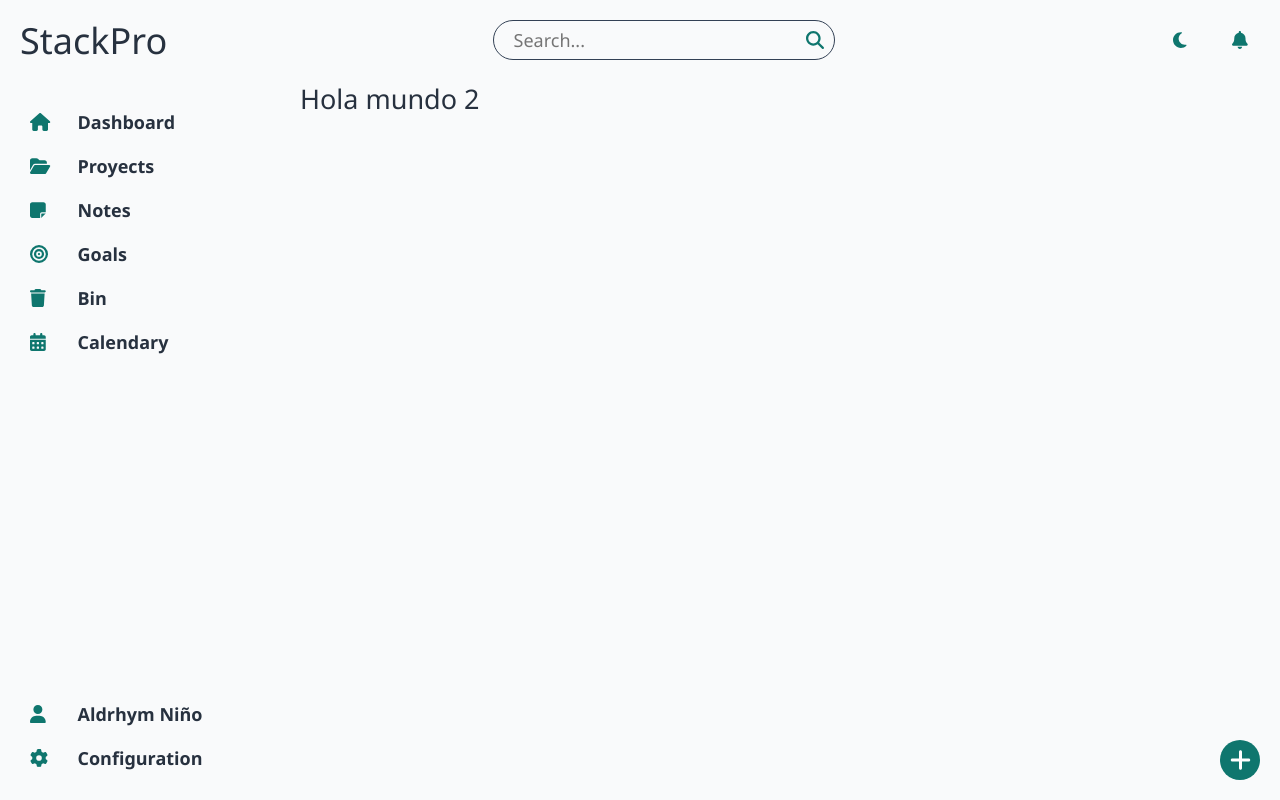
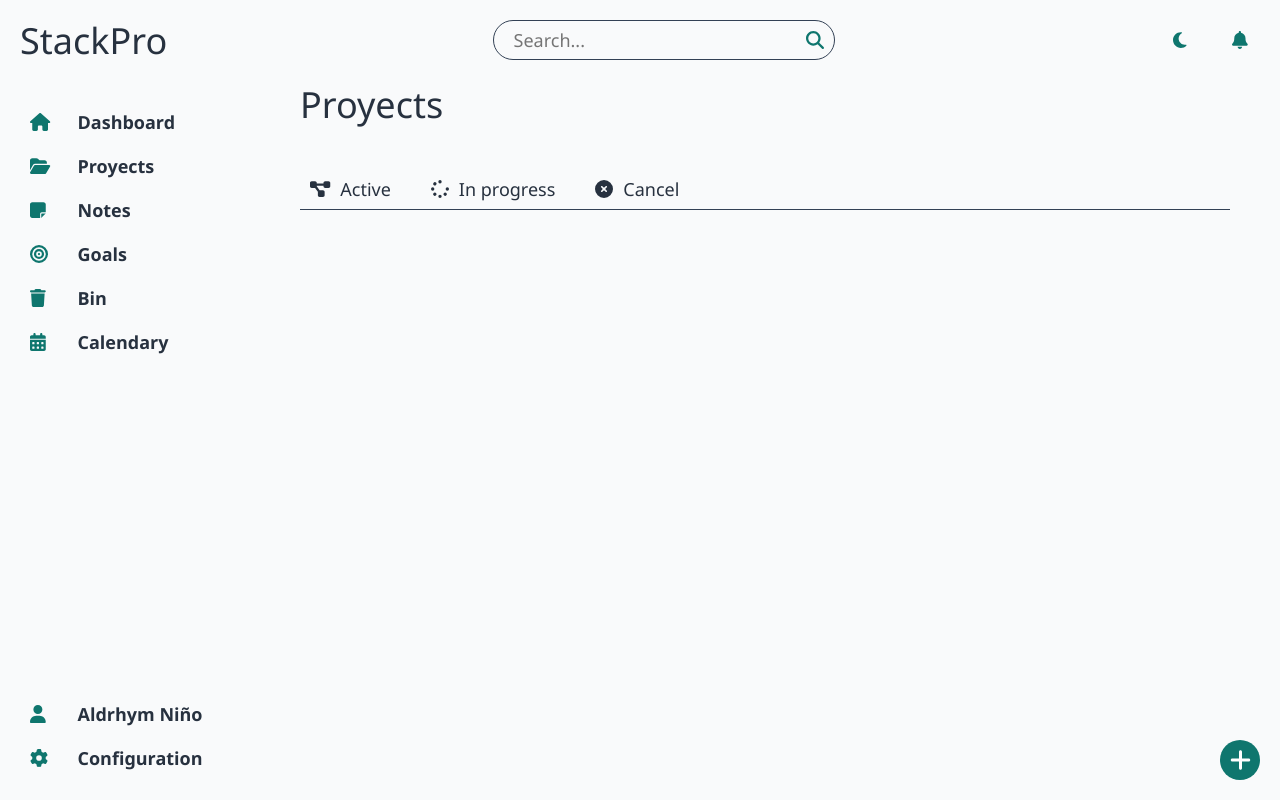
Before and after one commit to AldrhymNino/StackPro, a React (Vite) app: page /proyects in a window 1280 px wide. Built offline with nearby package versions, Linux system fonts and the light colour scheme.

Commit message:
haciendo nav de proyects

```diff
--- a/src/app/routes/index.jsx
+++ b/src/app/routes/index.jsx
@@ -12,7 +12,8 @@ import {
     Profile,
     Home,
     Build,
-    Createproyect
+    Createproyect,
+    Createnote
 } from "../../pages";
 
 const AppRoutes = () => {
@@ -27,6 +28,7 @@ const AppRoutes = () => {
                 <Route path="/proyects/create" element={<Createproyect />} />
 
                 <Route path="/notes" element={<Notes/>} />
+                <Route path="/notes/create" element={<Createnote />} />
 
                 <Route path="/bin" element={<Bin/>} />
                 <Route path="/goals" element={<Goals/>} />
--- a/src/components/button/Button.jsx
+++ b/src/components/button/Button.jsx
@@ -2,7 +2,7 @@
 import styles from './button.module.css';
 import clsx from 'clsx';
 
-const Button = ({ handle, children, outlined, rounded, primary, icon, floated }) => {
+const Button = ({ handle, children, outlined, rounded, primary, icon, floated, ghost }) => {
 
     const classes = clsx(
         styles['btn'],
@@ -11,7 +11,8 @@ const Button = ({ handle, children, outlined, rounded, primary, icon, floated })
             [styles['rounded']]: rounded,
             [styles['primary']]: primary,
             [styles['icon']]: icon,
-            [styles['floated']] :floated
+            [styles['floated']] :floated,
+            [styles['ghost']]: ghost,
         }
     );
 
--- a/src/components/button/button.module.css
+++ b/src/components/button/button.module.css
@@ -4,11 +4,14 @@
 
 .btn {
     width: auto;
-    height: auto;
-    padding: 10px 15px;
+    height: 40px;
+    padding: 0 10px;
     border-radius: 12px;
     font-weight: bold;
     transition: 0.3s;
+    display: flex;
+    justify-content: center;
+    align-items: center;
 }
 
 .btn.primary:hover {
@@ -60,3 +63,13 @@
     background-color: var(--primary);
     color: var(--text-alt);
 }
+
+.ghost {
+    background-color: transparent;
+    color: inherit;
+    font-weight: inherit;
+}
+
+.ghost:hover {
+    opacity: 0.6;
+}
--- /dev/null
+++ b/src/features/Createnotes/Createnotes.jsx
@@ -0,0 +1,10 @@
+const Createnotes = () => {
+  return (
+    <div>
+      <h1>Create Notes</h1>
+      <p>This is the create notes page.</p>
+    </div>
+  );
+}
+
+export { Createnotes };
--- a/src/features/index.js
+++ b/src/features/index.js
@@ -1,2 +1,3 @@
+export { Createproyects } from './Createproyects/Createproyects.jsx';
+export { Createnotes } from './Createnotes/Createnotes.jsx';
 export { Dashboard } from './Dashboard/Dashboard.jsx';
-export { Createproyects } from './Createproyects/Createproyects.jsx';
--- a/src/layout/Layout.jsx
+++ b/src/layout/Layout.jsx
@@ -29,6 +29,8 @@ const Layout = () => {
 
     const location = useLocation();
     const navigate = useNavigate();
+    const path = location.pathname;
+
     return (
         <div className="container">
             <header className='header'>
@@ -68,8 +70,11 @@ const Layout = () => {
                 <Outlet />
             </main>
             {
-                location.pathname !== "/dashboard" &&
-                <Button floated icon handle={() => navigate('proyects/create')}>
+                path !== "/dashboard" &&
+                path !== "/bin" &&
+                path !== "/goals" &&
+                path !== "/calendary" &&
+                <Button floated icon handle={() => navigate(`${path}/create${path.substring(0, 1)}`)}>
                     <FontAwesomeIcon icon={faPlus} />
                 </Button>
             }
--- /dev/null
+++ b/src/pages/Notes/Createnote.jsx
@@ -0,0 +1,11 @@
+import { Createnotes } from "../../features";
+
+const Createnote = () => {
+  return (
+    <>
+      <Createnotes />
+    </>
+  );
+}
+
+export { Createnote };
--- a/src/pages/Proyects/Proyects.jsx
+++ b/src/pages/Proyects/Proyects.jsx
@@ -1,5 +1,27 @@
+// Icons
+import { FontAwesomeIcon } from '@fortawesome/react-fontawesome';
+import { faCircleXmark, faDiagramProject, faSpinner } from '@fortawesome/free-solid-svg-icons';
+
+
+// Components
+import { Button } from '../../components';
+
+// Styles
+import styles from './proyects.module.css';
+
 const Proyects = () => {
-    return (<h2>Hola mundo 2</h2>)
+    return (
+        <div className="proyects">
+            <h1>Proyects</h1>
+            <div className={styles['nav-proyects']}>
+                <div className={styles['category-actions']}>
+                    <Button ghost><FontAwesomeIcon className={styles['icon']} icon={faDiagramProject} /><div>Active</div></Button>
+                    <Button ghost><FontAwesomeIcon className={styles['icon']} icon={faSpinner} /> <div>In progress</div></Button>
+                    <Button ghost><FontAwesomeIcon className={styles['icon']} icon={faCircleXmark} /> <div>Cancel</div></Button>
+                </div>
+            </div>
+        </div>
+    )
 };
 
 export { Proyects };
--- /dev/null
+++ b/src/pages/Proyects/proyects.module.css
@@ -0,0 +1,23 @@
+/* themes */
+@import url('../../style/themes.css');
+
+.nav-proyects {
+    width: 100%;
+    margin-top: 40px;
+    border-bottom: solid 1px var(--secondary);
+    display: flex;
+    justify-content: space-between;
+    align-items: center;
+    margin-bottom: 20px;
+}
+
+    .category-actions {
+        display: flex;
+        justify-content: space-between;
+        align-items: center;
+        gap: 20px;
+    }
+
+    .icon {
+        margin-right: 10px;
+    }
--- a/src/pages/index.js
+++ b/src/pages/index.js
@@ -1,4 +1,5 @@
 export { Createproyect } from "./Proyects/Createproyect.jsx";
+export { Createnote } from "./Notes/Createnote.jsx";
 export { Calendary } from "./Calendary/Calendary.jsx";
 export { Dashboard } from "./Dashboard/Dashboard.jsx";
 export { NotFound } from "./NotFound/NotFound.jsx";
```
